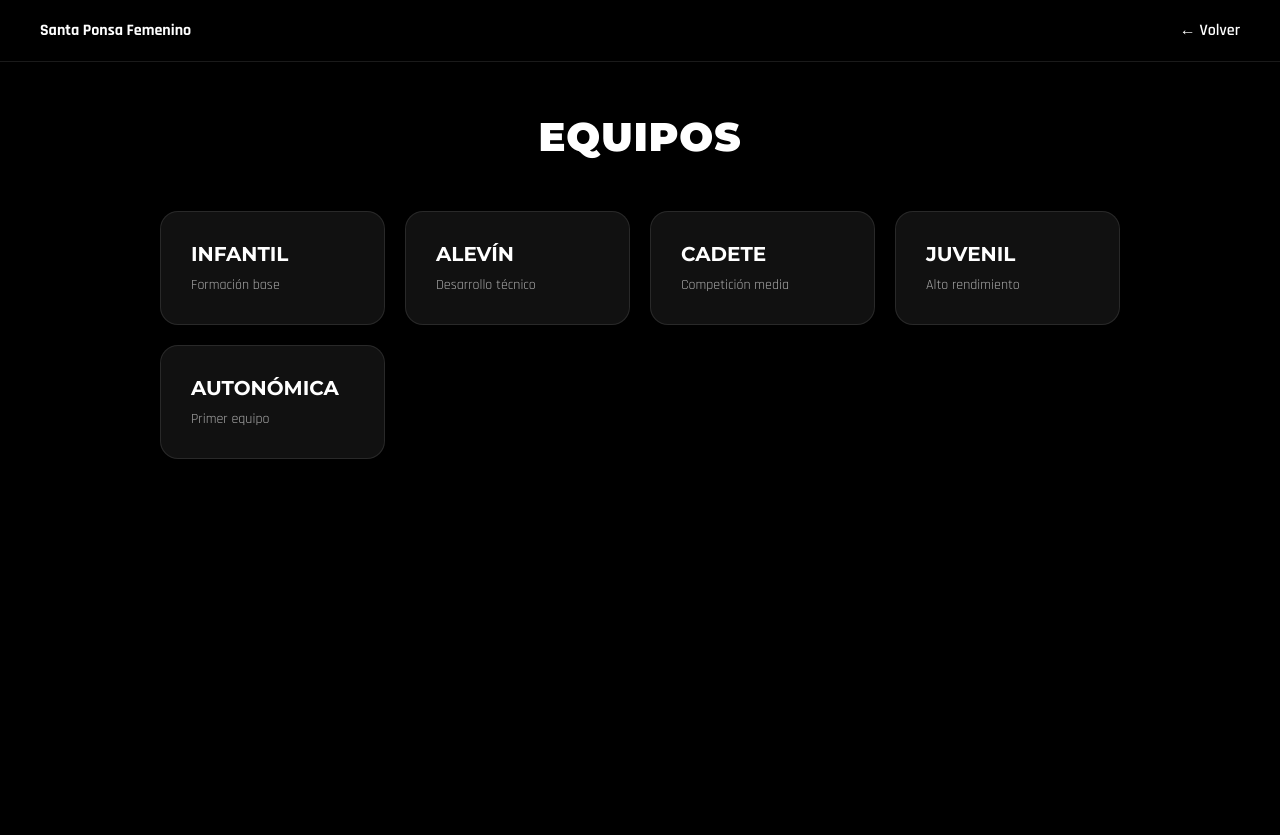
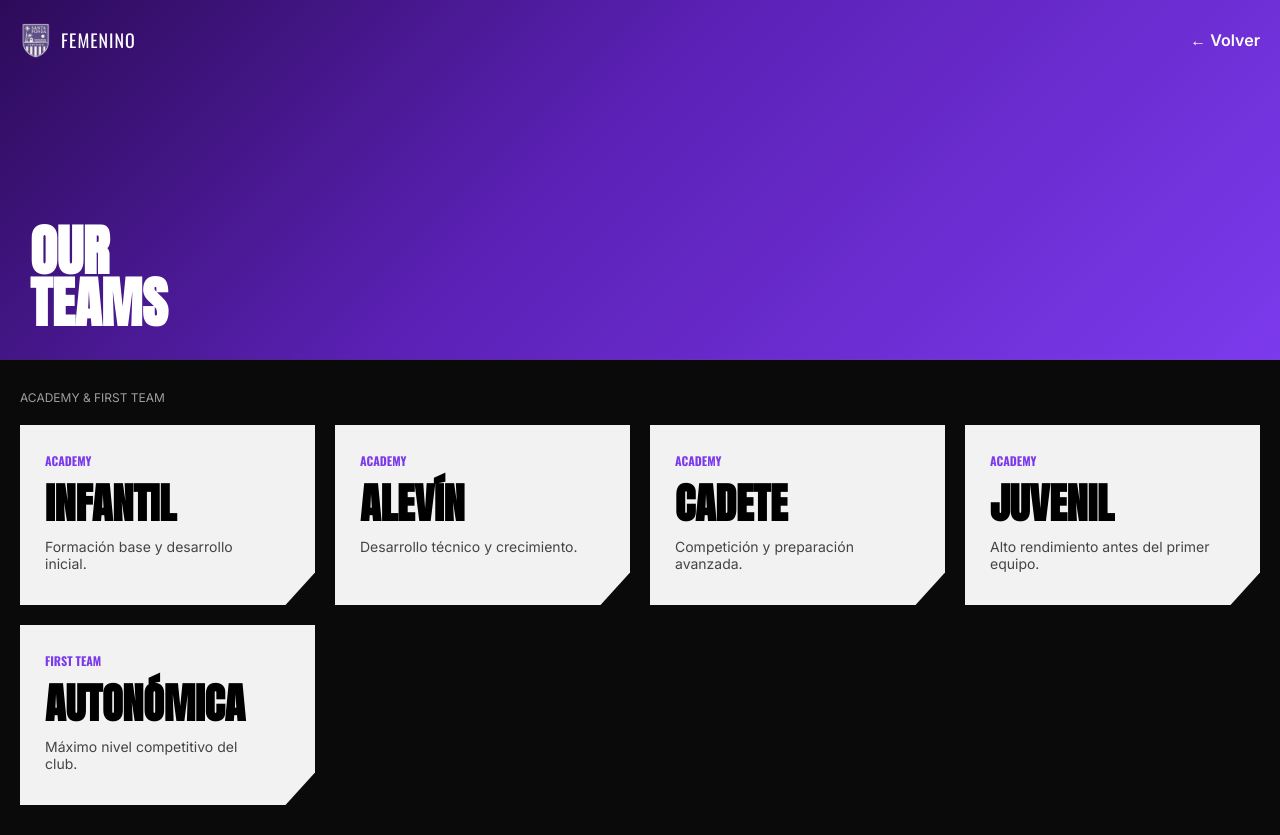
Before and after one commit to blakeleycrue0-ux/fooootball, a plain HTML site: page equipos.html in a window 1280 px wide. Before the commit the page ends 800 px from the top, so only its background shows below. Drawn offline with nearby package versions, Linux system fonts and the light colour scheme.

Commit message:
Add files via upload

```diff
--- a/equipos.html
+++ b/equipos.html
@@ -5,7 +5,7 @@
 <meta name="viewport" content="width=device-width, initial-scale=1.0">
 <title>Equipos</title>
 
-<link href="https://fonts.googleapis.com/css2?family=Montserrat:wght@700;900&family=Rajdhani:wght@400;500;600;700&display=swap" rel="stylesheet">
+<link href="https://fonts.googleapis.com/css2?family=Inter:wght@300;400;600&family=Anton&family=Oswald:wght@400;500;700&display=swap" rel="stylesheet">
 
 <style>
 
@@ -16,75 +16,149 @@
 }
 
 body{
-    background:#000;
+    background:#0a0a0a;
     color:white;
-    font-family:'Rajdhani', sans-serif;
+    font-family:'Inter', sans-serif;
+    overflow-x:hidden;
 }
 
 /* HEADER */
 header{
+    position:fixed;
+    top:0;
+    left:0;
+    width:100%;
+    height:80px;
     display:flex;
     justify-content:space-between;
     align-items:center;
-    padding:20px 40px;
-    border-bottom:1px solid rgba(255,255,255,0.1);
+    padding:0 20px;
+    z-index:1000;
+    background:transparent;
 }
 
-header a{
+.logo-title{
+    display:flex;
+    align-items:center;
+    gap:10px;
+}
+
+.logo{
+    height:35px;
+}
+
+.club-name{
+    font-family:'Oswald', sans-serif;
+    font-size:18px;
+    letter-spacing:1px;
+}
+
+.back-btn{
     color:white;
     text-decoration:none;
-    font-weight:600;
+    font-weight:700;
 }
 
-/* TITULO */
-h1{
-    text-align:center;
-    margin:50px 0 30px;
-    font-family:'Montserrat', sans-serif;
-    font-size:40px;
-    font-weight:900;
+/* HERO LILA */
+.hero{
+    height:45vh;
+    display:flex;
+    align-items:flex-end;
+    padding:30px;
+    background:
+    linear-gradient(
+        135deg,
+        #2d0b59 0%,
+        #5b21b6 45%,
+        #7c3aed 100%
+    );
+    border-bottom:1px solid rgba(255,255,255,0.08);
+}
+
+.hero h1{
+    font-family:'Anton', sans-serif;
+    font-size:55px;
+    line-height:0.95;
     text-transform:uppercase;
-    letter-spacing:1px;
+}
+
+/* SECTION */
+.teams-section{
+    padding:30px 20px;
+}
+
+.section-title{
+    font-size:12px;
+    opacity:0.6;
+    margin-bottom:20px;
 }
 
 /* GRID */
 .grid{
     display:grid;
-    grid-template-columns:repeat(auto-fit,minmax(220px,1fr));
+    grid-template-columns:repeat(auto-fit,minmax(280px,1fr));
     gap:20px;
-    max-width:1000px;
-    margin:auto;
-    padding:20px;
 }
 
-/* CARD COMO BOTÓN REAL */
+/* CARDS */
 .card{
     display:block;
-    background:#111;
-    border:1px solid rgba(255,255,255,0.1);
-    border-radius:18px;
-    padding:30px;
     text-decoration:none;
-    color:white;
+    color:black;
+    background:#f2f2f2;
+    padding:25px;
+    min-height:180px;
+    position:relative;
+    clip-path:polygon(
+        0 0,
+        100% 0,
+        100% 82%,
+        90% 100%,
+        0 100%
+    );
     transition:0.3s;
 }
 
 .card:hover{
-    transform:translateY(-8px);
-    box-shadow:0 0 20px rgba(255,255,255,0.15);
-    background:#1a1a1a;
+    transform:translateY(-5px);
+}
+
+.card small{
+    font-family:'Oswald', sans-serif;
+    font-size:12px;
+    color:#7c3aed;
+    font-weight:700;
 }
 
 .card h2{
-    font-family:'Montserrat', sans-serif;
-    font-size:20px;
-    margin-bottom:10px;
+    font-family:'Anton', sans-serif;
+    font-size:42px;
+    margin:15px 0;
+    line-height:0.9;
     text-transform:uppercase;
 }
 
 .card p{
-    color:#aaa;
     font-size:14px;
+    color:#444;
+    max-width:220px;
+}
+
+/* MOBILE */
+@media(max-width:768px){
+
+    .hero{
+        height:40vh;
+    }
+
+    .hero h1{
+        font-size:42px;
+    }
+
+    .grid{
+        grid-template-columns:1fr;
+    }
+
 }
 
 </style>
@@ -93,40 +167,62 @@ h1{
 <body>
 
 <header>
-    <div><strong>Santa Ponsa Femenino</strong></div>
-    <a href="home.html">← Volver</a>
+
+    <div class="logo-title">
+        <img src="Logoclub.png" class="logo">
+        <div class="club-name">FEMENINO</div>
+    </div>
+
+    <a href="home.html" class="back-btn">← Volver</a>
+
 </header>
 
-<h1>Equipos</h1>
+<section class="hero">
+    <h1>OUR<br>TEAMS</h1>
+</section>
+
+<section class="teams-section">
+
+    <div class="section-title">ACADEMY & FIRST TEAM</div>
 
     <div class="grid">
 
         <a href="infantil.html" class="card">
-        <h2>Infantil</h2>
-        <p>Formación base</p>
+            <small>ACADEMY</small>
+            <h2>INFANTIL</h2>
+            <p>Formación base y desarrollo inicial.</p>
         </a>
 
         <a href="alevin.html" class="card">
-        <h2>Alevín</h2>
-        <p>Desarrollo técnico</p>
+            <small>ACADEMY</small>
+            <h2>ALEVÍN</h2>
+            <p>Desarrollo técnico y crecimiento.</p>
         </a>
 
         <a href="cadete.html" class="card">
-        <h2>Cadete</h2>
-        <p>Competición media</p>
+            <small>ACADEMY</small>
+            <h2>CADETE</h2>
+            <p>Competición y preparación avanzada.</p>
         </a>
 
         <a href="juvenil.html" class="card">
-        <h2>Juvenil</h2>
-        <p>Alto rendimiento</p>
+            <small>ACADEMY</small>
+            <h2>JUVENIL</h2>
+            <p>Alto rendimiento antes del primer equipo.</p>
         </a>
 
         <a href="autonomica.html" class="card">
-        <h2>Autonómica</h2>
-        <p>Primer equipo</p>
+            <small>FIRST TEAM</small>
+            <h2>AUTONÓMICA</h2>
+            <p>Máximo nivel competitivo del club.</p>
         </a>
 
     </div>
 
+</section>
+
 </body>
 </html>
+
+</body>
+</html>
```
Lines whose indentation alone changed are shown as unchanged.
